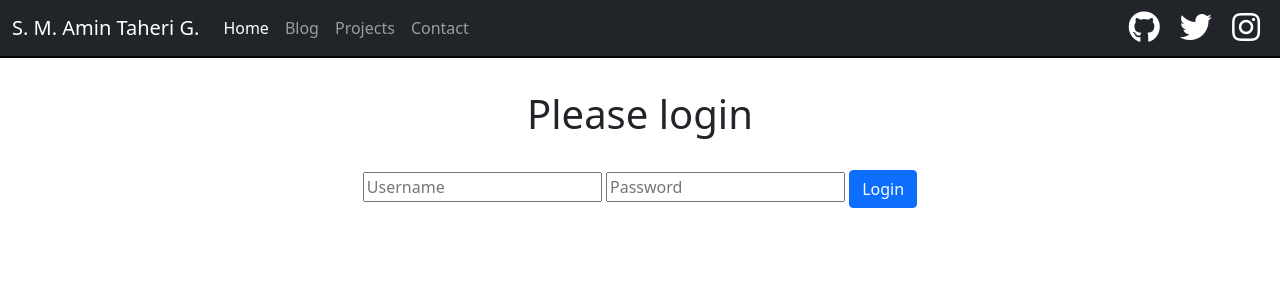
After one commit to AminTaheri23/hackfrost_dev, a Flask app: page /login in a window 1280 px wide. The commit adds this page. Shown: the top 300 px of the page. Run offline with Flask 2, Linux system fonts and the light colour scheme; some libraries are stand-ins or nearby versions.

Commit message:
add admin page with simple login and some css

```diff
--- a/S3/1/app.py
+++ b/S3/1/app.py
@@ -1,13 +1,17 @@
 import sys
 import os
 
-from flask import Flask, render_template
+from flask import Flask, render_template, redirect, url_for, request, session, flash
 from datetime import datetime
 import requests
 import decouple
 from pathlib import Path
 import markdown
 import sqlite3
+
+from functools import wraps
+
+
 
 db_connection = sqlite3.connect("./database.db")
 db_cursor = db_connection.cursor()
@@ -40,6 +44,19 @@ for repo in proj:
 
 app = Flask(__name__)
 name = "S. M. Amin Taheri G."
+
+app.secret_key = 'sleepy dude'
+
+# login required decorator
+def login_required(f):
+    @wraps(f)
+    def wrap(*args, **kwargs):
+        if 'logged_in' in session:
+            return f(*args, **kwargs)
+        else:
+            flash('You need to login first.')
+            return redirect(url_for('login'))
+    return wrap
 
 # SCAN blog folder
 with os.scandir("blog") as it:
@@ -83,6 +100,31 @@ def about_page():
     list_of_food = db_cursor.fetchall()
     return render_template("about.html", Myname=name, list_of_food=list_of_food)
 
+@app.route('/admin')
+@login_required
+def admin():
+    return render_template('admin.html', Myname=name)  # render a template
+
+# route for handling the login page logic
+@app.route('/login', methods=['GET', 'POST'])
+def login():
+    error = None
+    if request.method == 'POST':
+        if request.form['username'] != 'smat' or request.form['password'] != 'hackfrost': # I know this is pretty basic, I'll make it better in the future.
+            error = 'Invalid Credentials. Please try again.'
+        else:
+            session['logged_in'] = True
+            flash('You were logged in.')
+            return redirect(url_for('admin'))
+    return render_template('login.html', error=error, Myname=name)
+
+@app.route('/logout')
+@login_required
+def logout():
+    session.pop('logged_in', None)
+    flash('You were logged out.')
+    return redirect(url_for('about_page'))
+
 
 @app.route("/projects")
 def projects_page():
--- a/S3/1/static/style.css
+++ b/S3/1/static/style.css
@@ -69,15 +69,17 @@ nav a:hover, a:active {
 /* Profiles */
 
 .profiles {
-	margin: 2rem 0 2rem 0;
-	display: flex;
-	flex-direction: column;
+	/* margin: 2rem 0 2rem 0; */
+	display: inline;
+    place-items: right;
 	align-items: center;
 }
 .profiles i {
-	margin: 0 1rem;
+	margin: 0 0.5rem;
+    place-items: right
 }
 .profiles a {
 	text-decoration: none;
-	color: black;
+	color: white;
+    place-items: right
 }
--- a/S3/1/templates/about.html
+++ b/S3/1/templates/about.html
@@ -1,6 +1,9 @@
 {% extends "layout.html" %}
 {% block title %}About{% endblock %}
 {% block content %}
+{% for message in get_flashed_messages() %}
+        <script>alert("{{ message }}")</script>
+{% endfor %}
 <div class = "bio" id="about">
     <h1>The name is {{ Myname }}</h1>
     <img src="https://amintaheri23.github.io/img/latest.jpg" width="300" height="300">
--- a/S3/1/templates/layout.html
+++ b/S3/1/templates/layout.html
@@ -1,6 +1,7 @@
 <!DOCTYPE html>
 <html>
 {% block head %}
+
 <head>
   <meta charset="utf-8">
   <meta name="viewport" content="width=device-width, initial-scale=1">
@@ -10,32 +11,19 @@
   <link rel="stylesheet" href="{{ url_for('static', filename='style.css') }}">
   <meta name="description" content="Description of your website" />
   <link rel="stylesheet" href="https://pro.fontawesome.com/releases/v5.10.0/css/all.css" crossorigin="anonymous">
-        <link href="https://cdn.jsdelivr.net/npm/bootstrap@5.1.0/dist/css/bootstrap.min.css" rel="stylesheet" integrity="sha384-KyZXEAg3QhqLMpG8r+8fhAXLRk2vvoC2f3B09zVXn8CA5QIVfZOJ3BCsw2P0p/We" crossorigin="anonymous">
+  <link href="https://cdn.jsdelivr.net/npm/bootstrap@5.1.0/dist/css/bootstrap.min.css" rel="stylesheet"
+    integrity="sha384-KyZXEAg3QhqLMpG8r+8fhAXLRk2vvoC2f3B09zVXn8CA5QIVfZOJ3BCsw2P0p/We" crossorigin="anonymous">
 </head>
 {% endblock %}
 
+{% block nav %}
+
 <body class="$gray-100;">
-        <!-- <nav>
-            <p>{{ Myname }}</p>
-            <ul>
-                <li>
-                <a href="/">About</a>
-                </li>
-                <li>
-                    <a href="/projects">Projects</a>
-                </li>
-                <li>
-                    <a href="/contact">Contact</a>
-                </li>
-                <li>
-                    <a href="/blog">Blog</a>
-                </li>
-            </ul>
-        </nav> -->
   <nav class="navbar navbar-expand-lg navbar-dark bg-dark">
     <div class="container-fluid">
       <a class="navbar-brand" href="/">{{Myname}}</a>
-              <button class="navbar-toggler" type="button" data-bs-toggle="collapse" data-bs-target="#navbarNav" aria-controls="navbarNav" aria-expanded="false" aria-label="Toggle navigation">
+      <button class="navbar-toggler" type="button" data-bs-toggle="collapse" data-bs-target="#navbarNav"
+        aria-controls="navbarNav" aria-expanded="false" aria-label="Toggle navigation">
         <span class="navbar-toggler-icon"></span>
       </button>
       <div class="collapse navbar-collapse" id="navbarNav">
@@ -50,17 +38,13 @@
             <a class="nav-link" href="/projects">Projects</a>
           </li>
           <li class="nav-item">
-                    <a class="nav-link" href="/contact" >Contact</a>
+            <a class="nav-link" href="/contact">Contact</a>
           </li>
         </ul>
       </div>
-            </div>
-          </nav>
-        {% block content %}{% endblock %}
 
-        <script src="https://cdn.jsdelivr.net/npm/bootstrap@5.1.0/dist/js/bootstrap.bundle.min.js" integrity="sha384-U1DAWAznBHeqEIlVSCgzq+c9gqGAJn5c/t99JyeKa9xxaYpSvHU5awsuZVVFIhvj" crossorigin="anonymous"></script>
-        <div class="profiles">
-			<div>
+      <div class=" profiles">
+        <!-- <div style="text-align: right;"> -->
           <a href="https://github.com">
             <i class="fab fa-2x fa-github"></i>
           </a>
@@ -71,7 +55,18 @@
             <i class="fab fa-2x fa-instagram"></i>
           </a>
         </div>
+
       </div>
+  </nav>
+  {% endblock %}
+
+
+  {% block content %}{% endblock %}
+
+  <script src="https://cdn.jsdelivr.net/npm/bootstrap@5.1.0/dist/js/bootstrap.bundle.min.js"
+    integrity="sha384-U1DAWAznBHeqEIlVSCgzq+c9gqGAJn5c/t99JyeKa9xxaYpSvHU5awsuZVVFIhvj"
+    crossorigin="anonymous"></script>
+
 </body>
 
 </html>
--- /dev/null
+++ b/S3/1/templates/login.html
@@ -0,0 +1,23 @@
+{% extends "layout.html" %}
+{% block title %}Login{% endblock %}
+{% block content %}
+  <body>
+    {% for message in get_flashed_messages() %}
+    <script>alert("{{ message }}")</script>
+    {% endfor %}
+    <div class="container text-center">
+      <h1>Please login</h1>
+      <br>
+      <form action="" method="post">
+        <input type="text" placeholder="Username" name="username" value="{{
+          request.form.username }}">
+         <input type="password" placeholder="Password" name="password" value="{{
+          request.form.password }}">
+        <input class="btn btn-primary" type="submit" value="Login">
+      </form>
+      {% if error %}
+        <p class="error"><strong>Error:</strong> {{ error }}
+      {% endif %}
+    </div>
+  </body>
+{% endblock %}
```
Also changed, not shown: S3/1/templates/admin.html (added, +25 -0 lines). Lines whose indentation alone changed are shown as unchanged.
